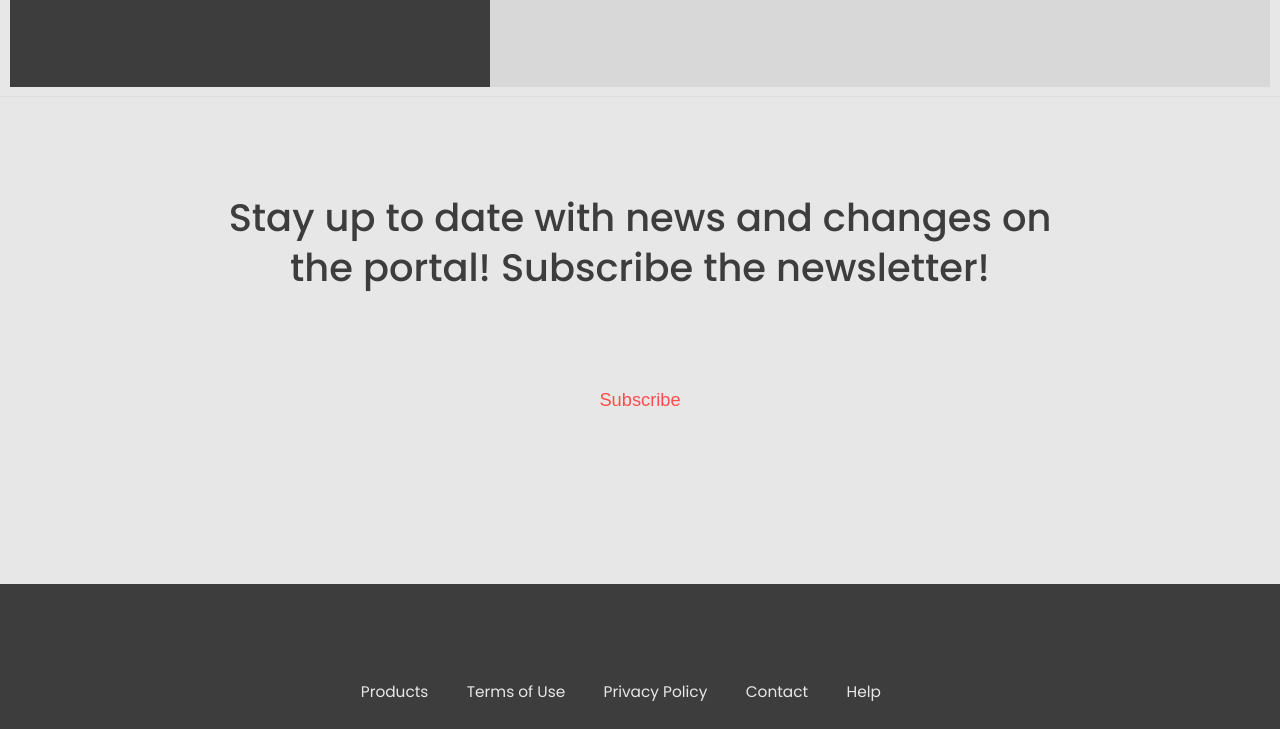
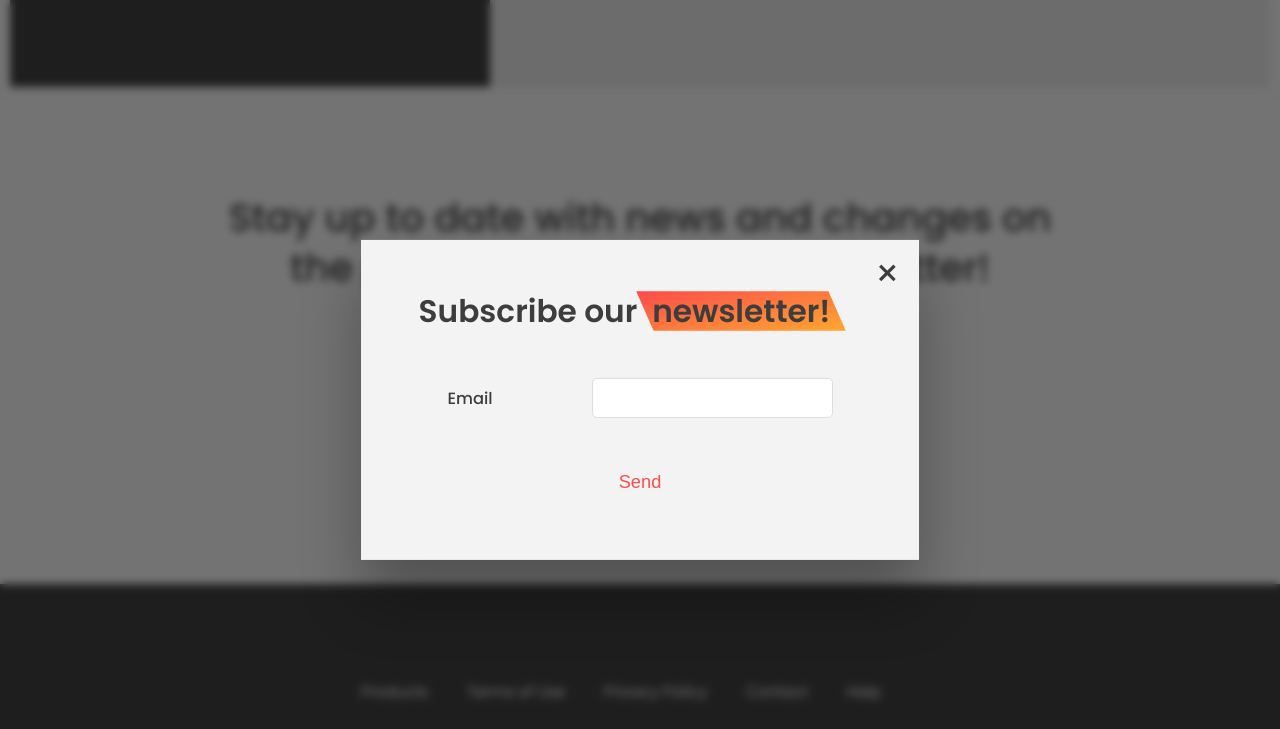
Before and after one commit to Marcin-Matczak/drop_a_pin, a website built with Parcel: page index.html in a window 1280 px wide. Both pictures are taken after a click on the button "Subscribe". Shown: the part 4982-5711 px from the top of the page. Built offline with nearby package versions, Linux system fonts and the light colour scheme.

Commit message:
Subscription window added

```diff
--- a/index.html
+++ b/index.html
@@ -306,7 +306,7 @@
             newsletter!
           </h3>
         </header>
-        <button class="btn">Subscribe</button>
+        <button class="btn btn--subscribe">Subscribe</button>
       </section>
     </main>
     <footer class="footer">
@@ -340,5 +340,17 @@
       </svg>
       <p class="footer__copyright">&copy; 2023 Marcin Matczak</p>
     </footer>
+    <div class="modal hidden">
+      <button class="btn--close-modal">&times;</button>
+      <h2 class="modal__header">
+        Subscribe our &nbsp;<span class="highlight">newsletter!</span>
+      </h2>
+      <form class="modal__form">
+        <label>Email</label>
+        <input type="email" />
+        <button class="btn">Send</button>
+      </form>
+    </div>
+    <div class="overlay hidden"></div>
   </body>
 </html>
--- a/src/js/script.js
+++ b/src/js/script.js
@@ -240,3 +240,28 @@ const slider = function () {
 };
 
 slider();
+
+/* Subscription */
+
+const subscribeBtn = document.querySelector('.btn--subscribe');
+const overlay = document.querySelector('.overlay');
+const modal = document.querySelector('.modal');
+
+const openModal = function (e) {
+  e.preventDefault();
+  modal.classList.remove('hidden');
+  overlay.classList.remove('hidden');
+};
+
+const closeModal = function () {
+  modal.classList.add('hidden');
+  overlay.classList.add('hidden');
+};
+
+subscribeBtn.addEventListener('click', openModal);
+
+document.addEventListener('keydown', function (e) {
+  if (e.key === 'Escape' && !modal.classList.contains('hidden')) {
+    closeModal();
+  }
+});
--- a/src/style/_newsletter.scss
+++ b/src/style/_newsletter.scss
@@ -5,3 +5,78 @@
   padding: 10rem 3rem;
   text-align: center;
 }
+
+/* MODAL WINDOW */
+.modal {
+  position: fixed;
+  top: 50%;
+  left: 50%;
+  transform: translate(-50%, -50%);
+  max-width: 60rem;
+  background-color: #f3f3f3;
+  padding: 5rem 6rem;
+  box-shadow: 0 4rem 6rem rgba(0, 0, 0, 0.3);
+  z-index: 1000;
+  transition: all 0.5s;
+}
+
+.overlay {
+  position: fixed;
+  top: 0;
+  left: 0;
+  width: 100%;
+  height: 100%;
+  background-color: rgba(0, 0, 0, 0.5);
+  backdrop-filter: blur(4px);
+  z-index: 100;
+  transition: all 0.5s;
+}
+
+.modal__header {
+  font-size: 3.25rem;
+  margin-bottom: 4.5rem;
+  line-height: 1.5;
+}
+
+.modal__form {
+  margin: 0 3rem;
+  display: grid;
+  grid-template-columns: 1fr 2fr;
+  align-items: center;
+  gap: 2.5rem;
+}
+
+.modal__form label {
+  font-size: 1.7rem;
+  font-weight: 500;
+}
+
+.modal__form input {
+  font-size: 1.7rem;
+  padding: 1rem 1.5rem;
+  border: 1px solid #ddd;
+  border-radius: 0.5rem;
+}
+
+.modal__form button {
+  grid-column: 1 / span 2;
+  justify-self: center;
+  margin-top: 1rem;
+}
+
+.btn--close-modal {
+  font-family: inherit;
+  color: inherit;
+  position: absolute;
+  top: 0.5rem;
+  right: 2rem;
+  font-size: 4rem;
+  cursor: pointer;
+  border: none;
+  background: none;
+}
+
+.hidden {
+  visibility: hidden;
+  opacity: 0;
+}
```
